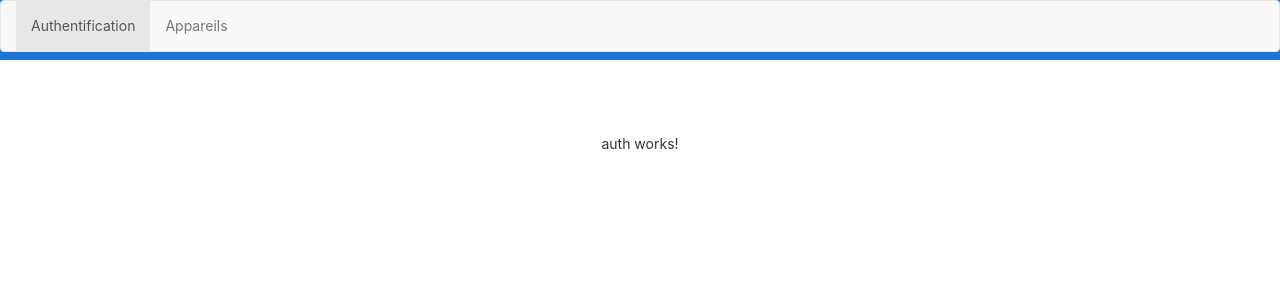
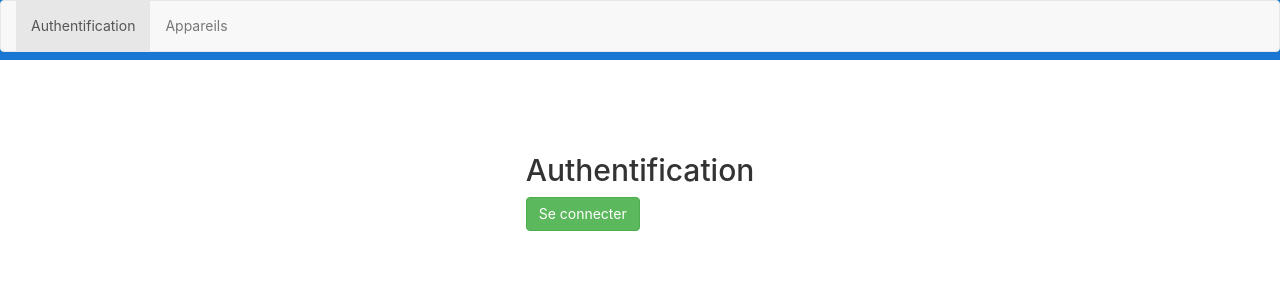
Before and after one commit to briensbe/angular1, an Angular app: page /auth in a window 1280 px wide. Shown: the top 300 px of the page. Built offline with nearby package versions, Linux system fonts and the light colour scheme.

Commit message:
1h33 - ajout du AuthService et adaptation AuthComponent

```diff
--- a/src/app/app.module.ts
+++ b/src/app/app.module.ts
@@ -8,6 +8,7 @@
 import { AuthComponent } from './auth/auth.component';
 import { AppareilViewComponent } from './appareil-view/appareil-view.component';
 import { RouterModule, Routes } from '@angular/router';
+import { AuthService } from './services/auth.service';
 
 const appRoutes: Routes = [
   { path: 'appareils', component: AppareilViewComponent},
@@ -28,7 +29,8 @@
     RouterModule.forRoot(appRoutes)
   ],
   providers: [
-    AppareilService
+    AppareilService,
+    AuthService
   ],
   bootstrap: [AppComponent]
 })
--- a/src/app/auth/auth.component.html
+++ b/src/app/auth/auth.component.html
@@ -1 +1,5 @@
-<p>auth works!</p>
+<h2>Authentification</h2>
+<button class="btn btn-success" *ngIf="!authStatus"
+    (click)="onSignIn()">Se connecter</button>
+<button class="btn btn-danger" *ngIf="authStatus"
+    (click)="onSignOut()">Se déconnecter</button>
--- a/src/app/auth/auth.component.ts
+++ b/src/app/auth/auth.component.ts
@@ -1,4 +1,5 @@
 import { Component, OnInit } from '@angular/core';
+import { AuthService } from '../services/auth.service';
 
 @Component({
   selector: 'app-auth',
@@ -7,9 +8,26 @@
 })
 export class AuthComponent implements OnInit {
 
-  constructor() { }
+  authStatus: boolean;
+
+  constructor(private authService: AuthService) { }
 
   ngOnInit(): void {
+    this.authStatus = this.authService.isAuth;
+  }
+
+  onSignIn() {
+    this.authService.signIn().then(
+      () => {
+        console.log('Connexion réussie');
+        this.authStatus = this.authService.isAuth;
+      }
+    )
+  }
+
+  onSignOut() {
+    this.authService.signOut();
+    this.authStatus = this.authService.isAuth;
   }
 
 }
--- /dev/null
+++ b/src/app/services/auth.service.ts
@@ -0,0 +1,21 @@
+export class AuthService {
+
+    isAuth = false;
+
+    signIn()  {
+        return new Promise (
+            (resolve,reject) => {
+                setTimeout(
+                    () => {
+                        this.isAuth=true;
+                        resolve(true);
+                    }, 2000
+                );
+            }
+        );
+    }
+
+    signOut() {
+        this.isAuth=false;
+    }
+}
```
